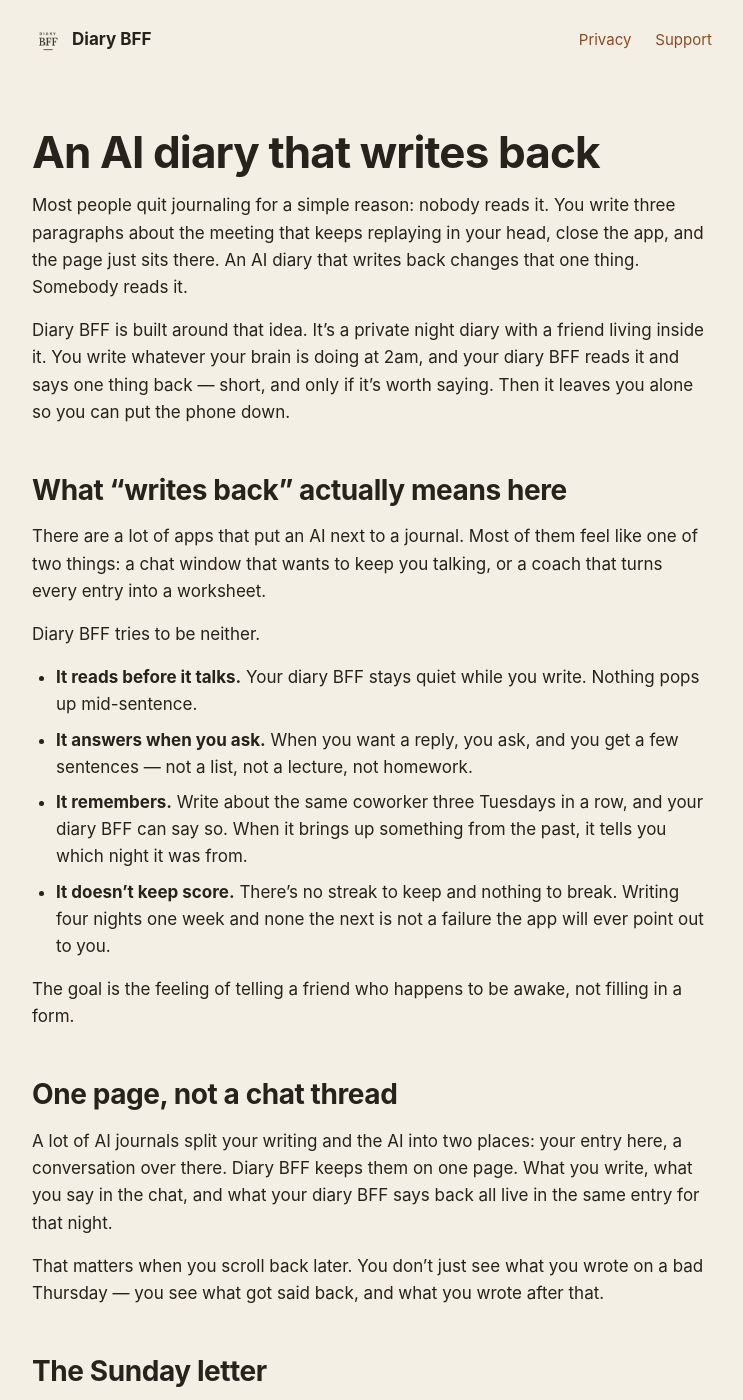
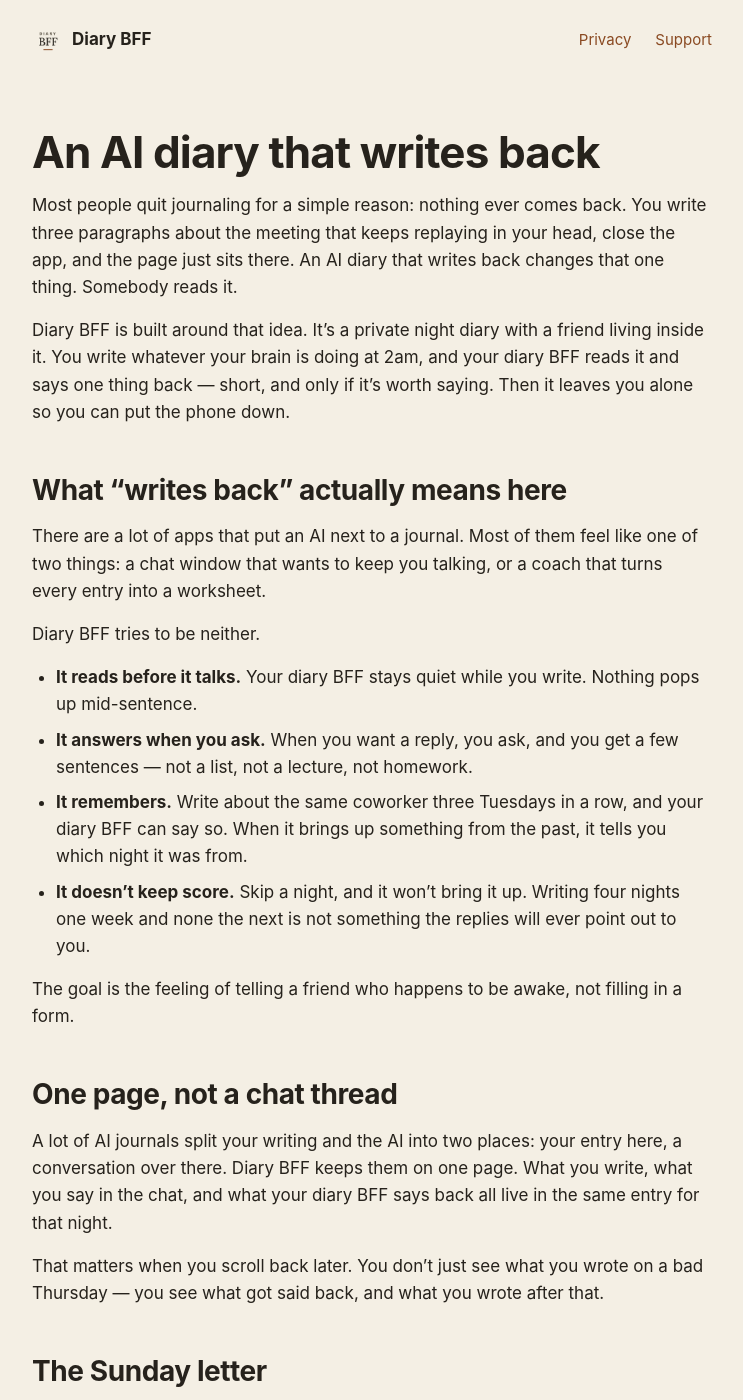
Before and after one commit to danielchen720-ui/twilight-diary-legal, a Jekyll site: the page built from ai-diary-that-writes-back/index.md, in a window 1280 px wide and 1400 px high. Shown: the whole window, without its empty margins (268-1011 px from the left). Built offline with Jekyll 4.4.1, drawn with Linux system fonts in a browser that asks for light colours; some of the changed text lies outside the part shown.

Commit message:
#2551 线上第 1 / 3 / 4 篇：no streak（C27）· free（C18）· nobody reads（C4）换成审过的句子；只推 backend/*，不部署
- 第 1 篇 ai-diary-that-writes-back：四行照市场部 #2551 源 diff 原样替换
- 第 3 篇 private-diary-with-pin-lock · 第 4 篇 journal-app-that-replies-to-you：结尾 CTA 照源换；
  站上那句 no streak 早先改过措辞（源里那行对不上），只把「There's no streak to keep and nothing to break.」
  换成 #2551 的「Skip a night, and it won't bring it up.」—— 1.6 日历印 {n} nights in a row.，旧句是假话

Co-Authored-By: Claude Opus 5.5 <noreply@anthropic.com>

```diff
--- a/ai-diary-that-writes-back/index.md
+++ b/ai-diary-that-writes-back/index.md
@@ -8,7 +8,7 @@ ct: seo-writes-back
 
 # An AI diary that writes back
 
-Most people quit journaling for a simple reason: nobody reads it. You write three paragraphs about the meeting that keeps replaying in your head, close the app, and the page just sits there. An AI diary that writes back changes that one thing. Somebody reads it.
+Most people quit journaling for a simple reason: nothing ever comes back. You write three paragraphs about the meeting that keeps replaying in your head, close the app, and the page just sits there. An AI diary that writes back changes that one thing. Somebody reads it.
 
 Diary BFF is built around that idea. It's a private night diary with a friend living inside it. You write whatever your brain is doing at 2am, and your diary BFF reads it and says one thing back — short, and only if it's worth saying. Then it leaves you alone so you can put the phone down.
 
@@ -21,7 +21,7 @@ Diary BFF tries to be neither.
 - **It reads before it talks.** Your diary BFF stays quiet while you write. Nothing pops up mid-sentence.
 - **It answers when you ask.** When you want a reply, you ask, and you get a few sentences — not a list, not a lecture, not homework.
 - **It remembers.** Write about the same coworker three Tuesdays in a row, and your diary BFF can say so. When it brings up something from the past, it tells you which night it was from.
-- **It doesn't keep score.** There's no streak to keep and nothing to break. Writing four nights one week and none the next is not a failure the app will ever point out to you.
+- **It doesn't keep score.** Skip a night, and it won't bring it up. Writing four nights one week and none the next is not something the replies will ever point out to you.
 
 The goal is the feeling of telling a friend who happens to be awake, not filling in a form.
 
@@ -64,4 +64,4 @@ Related: [journal app that replies to you](https://diarybff.app/journal-app-that
 
 If you've started and stopped journaling more than once, it might not have been you. It might have been the empty page. Try one that writes back.
 
-Writing stays free, and your first reply is free too. More replies and the full Sunday letter come with the full version, which starts with a free trial.
+Your first reply comes with the app; more replies and the full Sunday letter are part of the full version.
```
Also changed, not shown: other parts of ai-diary-that-writes-back/index.md (+1 -1 lines), journal-app-that-replies-to-you/index.md (+2 -2 lines), private-diary-with-pin-lock/index.md (+2 -2 lines).
